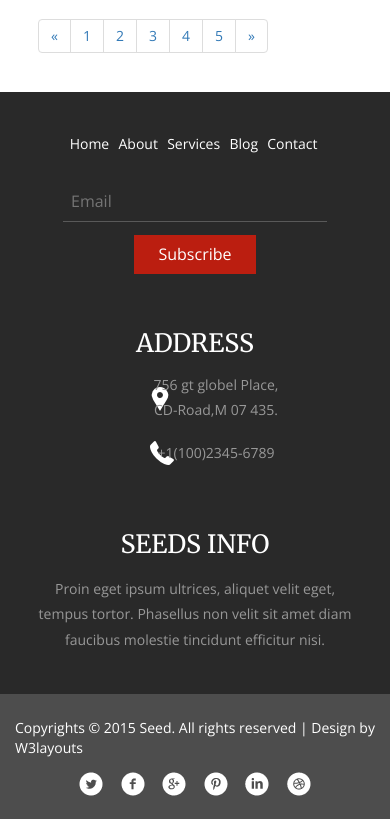
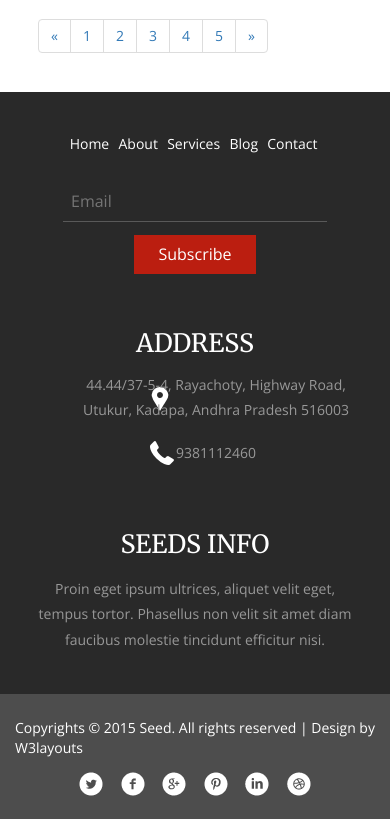
Before and after one commit to nagarajpabbathi/mahesh_project, a plain HTML site: page blog.html in a window 390 px wide. Shown: the part 3870-4689 px from the top of the page. Drawn offline with nearby package versions, Linux system fonts and the light colour scheme.

Commit message:
Update address and phone in site footer
Replaced the old address and phone number in the footer of about.html, blog.html, contact.html, gallery.html, and services.html with the new address (44.44/37-5-4, Rayachoty, Highway Road, Utukur, Kadapa, Andhra Pradesh 516003) and phone number (9381112460) for consistency and accuracy across all pages.

```diff
--- a/blog.html
+++ b/blog.html
@@ -243,13 +243,14 @@ Smartphone Compatible web template, free webdesigns for Nokia, Samsung, LG, Sony
 			<div class="col-md-3 footer-middle">
 				<h3>Address</h3>
 				<div class="address">
-					<p>756 gt globel Place,
-						<span>CD-Road,M 07 435.</span>
-					</p>
-				</div>
-				<div class="phone">
-					<p>+1(100)2345-6789</p>
-				</div>
+            <p>
+              44.44/37-5-4, Rayachoty, Highway Road,
+              <span>Utukur, Kadapa, Andhra Pradesh 516003</span>
+            </p>
+          </div>
+          <div class="phone">
+            <p>9381112460</p>
+          </div>
 			</div>
 			<div class="col-md-3 footer-right">
 				<h2>Seeds Info</h2>
```
Also changed, not shown: about.html (+8 -7 lines), contact.html (+8 -7 lines), gallery.html (+8 -7 lines), services.html (+8 -7 lines).
